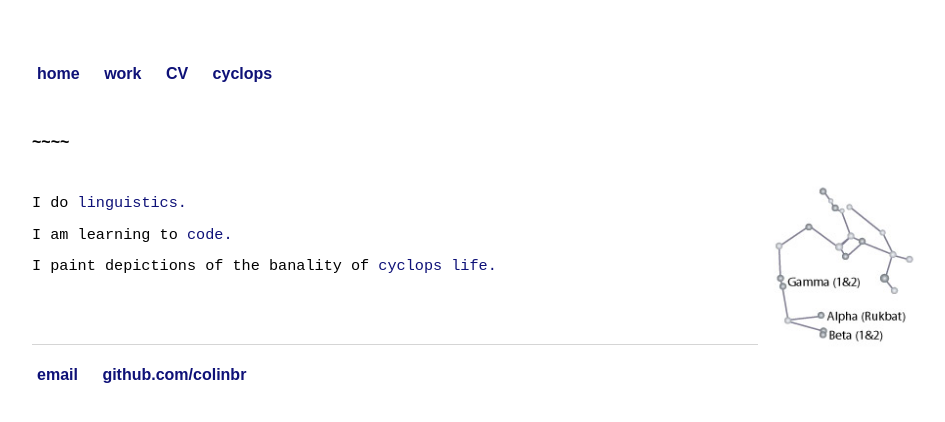
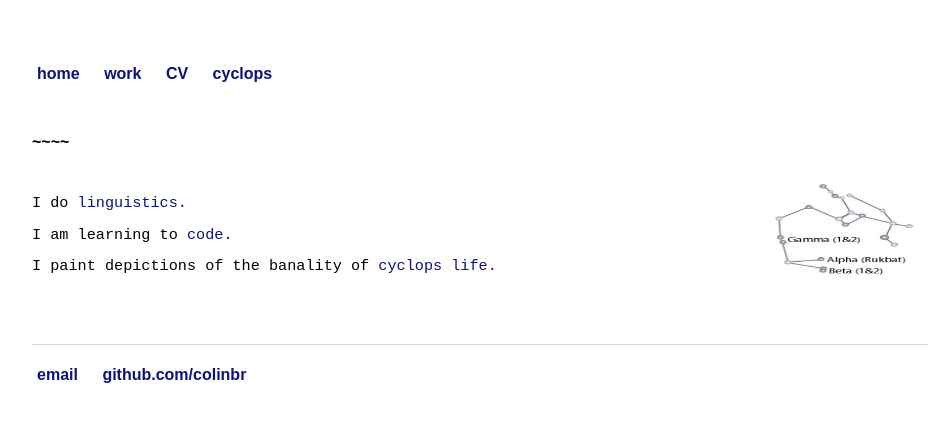
Before and after one commit to colinbr/OLD-colinbr.github.io, a Jekyll site: the page built from index.html, in a window 1280 px wide. Shown: the top 422 px of the page, without its empty margins (160-1105 px from the left). Built offline with Jekyll 4.4.1, drawn with Linux system fonts in a browser that asks for light colours; some web fonts are replaced.

Commit message:
Update index.html

```diff
--- a/index.html
+++ b/index.html
@@ -6,7 +6,7 @@
 	<br>
 	<h1>~~~~</h1>
 	<br>
-	<img src="sagittarius2.jpg" alt="sagittarius" style="float:right;width:170px;height:170px;">
+	<img src="sagittarius2.jpg" alt="sagittarius" style="float:right;width:170px;height:100px;">
 	<p>I do <a href="/research">linguistics.</a></p>
 	<p>I am learning to <a href="https://github.com/colinbr/">code.</a></p>
 	<p>I paint depictions of the banality of <a href="/cyclops">cyclops life.</a></p>
```
